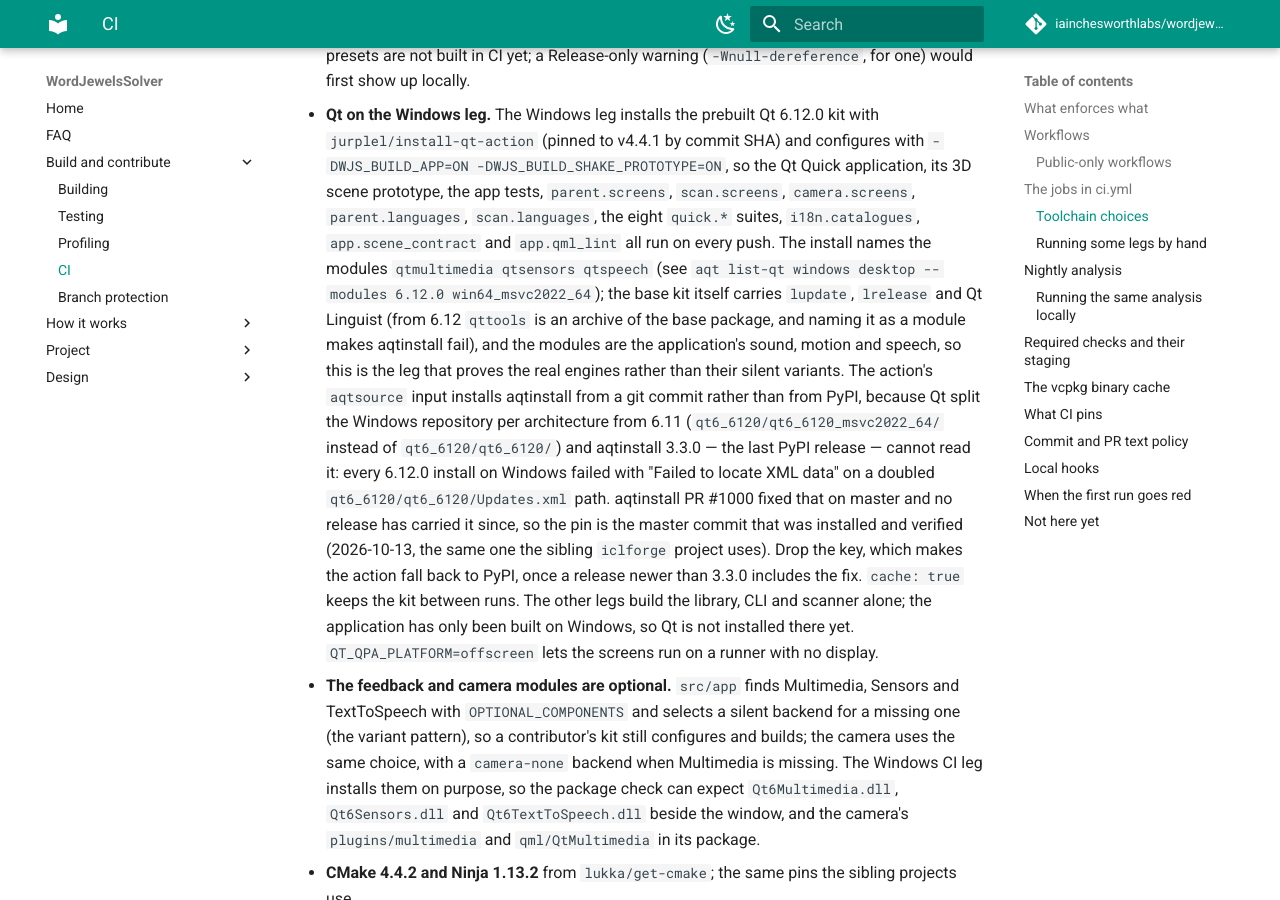
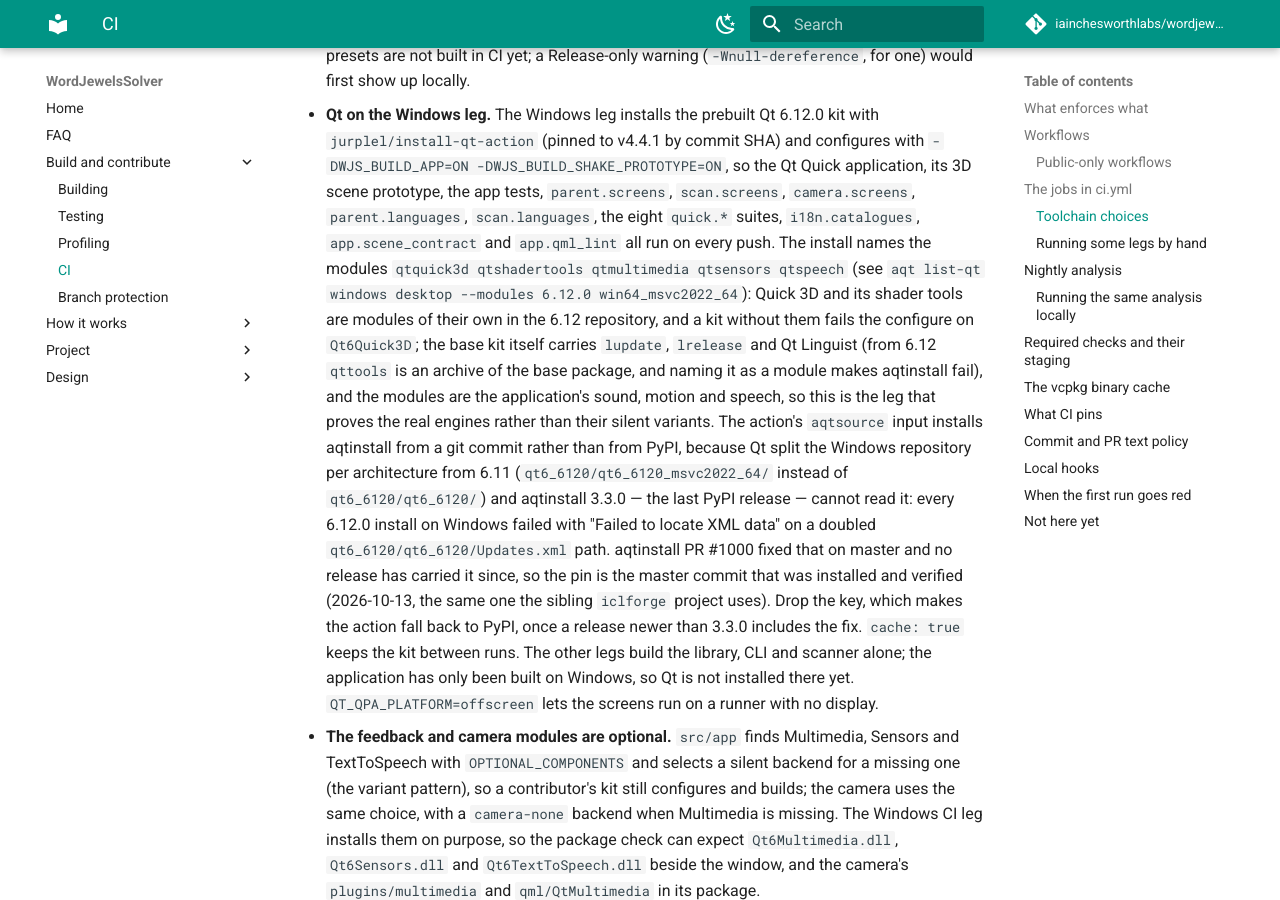
Before and after one commit to iainchesworthlabs/snapandspell, an MkDocs documentation site: the page built from docs/ci.md, in a window 1280 px wide and 900 px high, scrolled down 4439 px. Built offline with MkDocs 1.6.1 and Material for MkDocs 9.7.7, drawn with Linux system fonts in a browser that asks for light colours; comment, search, counter and statistics services are not loaded.

Commit message:
Install Quick 3D and its shader tools as Qt modules on the Windows leg
In the Qt 6.12 repository Quick 3D and the shader tools are modules of their
own, no longer part of what the base kit gave the leg. Without them the
configure stops at Qt6Quick3D ("Failed to find required Qt component
Quick3D"), and the Linguist-tools message that followed was only a
consequence. Name qtquick3d and qtshadertools with the other modules in
ci.yml and .github/toolchain-versions.json, and say why in docs/ci.md.
Checked by installing the same module list with the pinned aqtinstall and
configuring windows-msvc-debug with the application on.

```diff
--- a/docs/ci.md
+++ b/docs/ci.md
@@ -147,8 +147,11 @@ import beside the binary, as the application's own deploy does for its screens.
   Qt Quick application, its 3D scene prototype, the app tests, `parent.screens`,
   `scan.screens`, `camera.screens`, `parent.languages`, `scan.languages`, the eight `quick.*`
   suites, `i18n.catalogues`, `app.scene_contract` and `app.qml_lint` all run on
-  every push. The install names the modules `qtmultimedia qtsensors qtspeech`
-  (see `aqt list-qt windows desktop --modules 6.12.0 win64_msvc2022_64`); the
+  every push. The install names the modules `qtquick3d qtshadertools qtmultimedia qtsensors
+  qtspeech` (see `aqt list-qt windows desktop --modules 6.12.0
+  win64_msvc2022_64`): Quick 3D and its shader tools are modules of their own
+  in the 6.12 repository, and a kit without them fails the configure on
+  `Qt6Quick3D`; the
   base kit itself carries `lupdate`, `lrelease` and Qt Linguist (from 6.12
   `qttools` is an archive of the base package, and naming it as a module makes
   aqtinstall fail), and the modules are the application's sound, motion and speech, so this is
```
Also changed, not shown: 3 other files.
